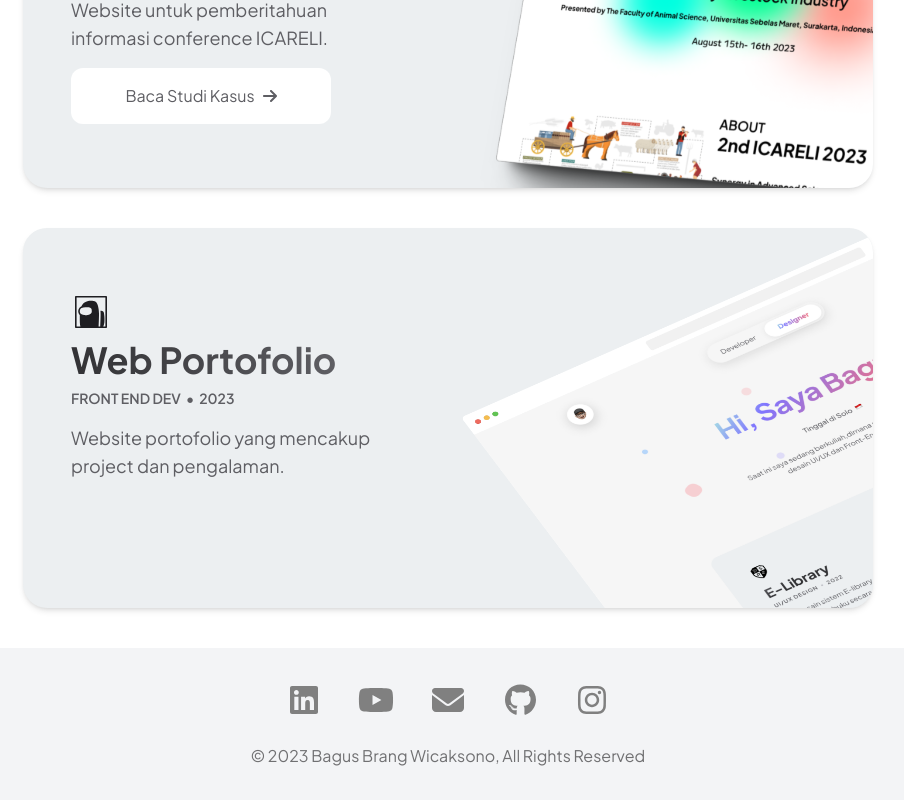
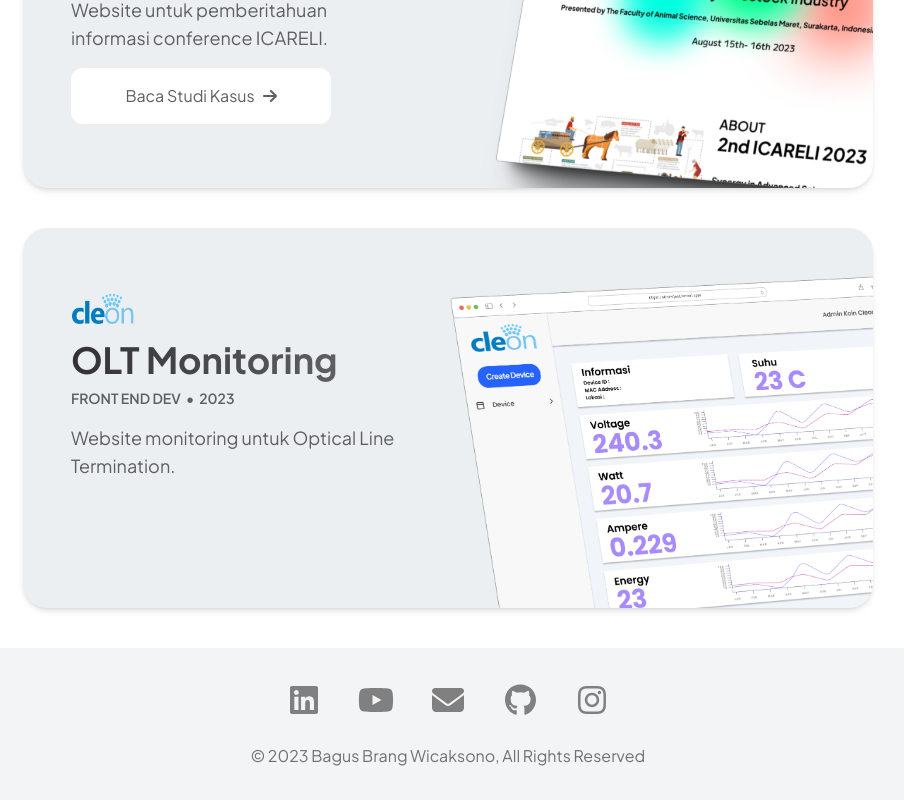
Before and after one commit to baguzbw/PortofolioWeb, a React (Vite) app: page /developer in a window 1280 px wide. Shown: the part 1180-1980 px from the top of the page, without its empty margins (192-1096 px from the left). Built offline with nearby package versions, Linux system fonts and the light colour scheme.

Commit message:
Change third card

```diff
--- a/src/components/ProDev.jsx
+++ b/src/components/ProDev.jsx
@@ -2,11 +2,11 @@ import { faArrowRight } from "@fortawesome/free-solid-svg-icons";
 import { FontAwesomeIcon } from "@fortawesome/react-fontawesome";
 import React from "react";
 import logo1 from "./assets/Joglo.svg";
-import logo2 from "./assets/among.svg";
 import illust3 from "./assets/cardicareli.svg";
 import icareli from "./assets/icareli.svg";
 import illust1 from "./assets/kampung.png";
-import illust2 from "./assets/porto.png";
+import logo2 from "./assets/logo_cleon.png";
+import illust2 from "./assets/olt.png";
 
 const ProjectCard = () => (
   <div className="flex flex-col items-center px-4 sm:px-6 md:px-8 lg:px-12 xl:px-0">
@@ -68,13 +68,13 @@ const ProjectCard = () => (
     <div className="grid grid-cols-1 lg:grid-cols-2 bg-[#ECEFF1] shadow-md rounded-3xl w-full lg:w-[850px] h-auto lg:h-[380px] mx-auto mt-10 overflow-hidden group transition-transform duration-500 ease-in-out transform hover:scale-105">
       <div className="p-4 lg:p-12 flex flex-col justify-center">
         <div className="flex flex-col items-start mb-4">
-          <img src={logo2} alt="Logo" className="w-10 h-10" loading="lazy" />
+          <img src={logo2} alt="Logo" className="w-16 h-8 mb-2" loading="lazy" />
           <h2 className="mt-2 text-4xl font-bold font-plus-jakarta text-center">
-            <span className="block w-full py-2 font-plus-jakarta text-transparent bg-clip-text leading-12 bg-gradient-to-r from-[#323235] to-[#5E5E63] lg:inline">Web Portofolio</span>
+            <span className="block w-full py-2 font-plus-jakarta text-transparent bg-clip-text leading-12 bg-gradient-to-r from-[#323235] to-[#5E5E63] lg:inline">OLT Monitoring</span>
           </h2>
           <p className="text-sm text-[#5E5E63] font-semibold font-plus-jakarta mt-2">FRONT END DEV&nbsp; • &nbsp;2023</p>
         </div>
-        <p className="text-lg text-[#5E5E63] font-plus-jakarta mb-4">Website portofolio yang mencakup project dan pengalaman.</p>
+        <p className="text-lg text-[#5E5E63] font-plus-jakarta mb-4">Website monitoring untuk Optical Line Termination.</p>
         <button className="bg-[#c6c6c6]  font-plus-jakarta rounded-md px-4 py-2 border-2 border-transparent opacity-0 group-hover:opacity-100 transition-opacity duration-200" style={{ width: "260px", height: "48px", borderRadius: "12px" }}>
           Studi kasus ini belum siap
         </button>
```
Also changed, not shown: src/components/assets/logo_cleon.png (added), src/components/assets/olt.png (added).
